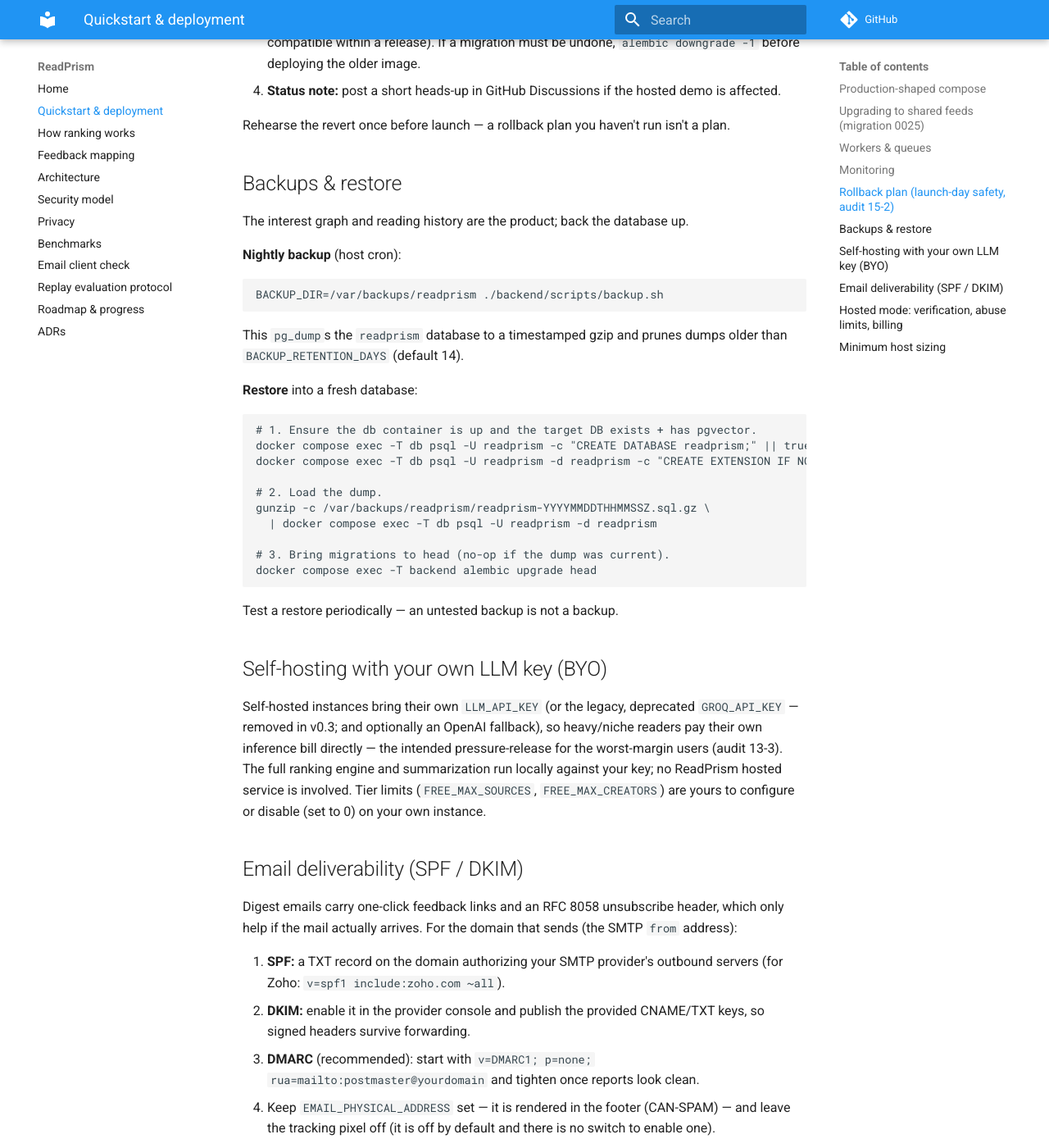
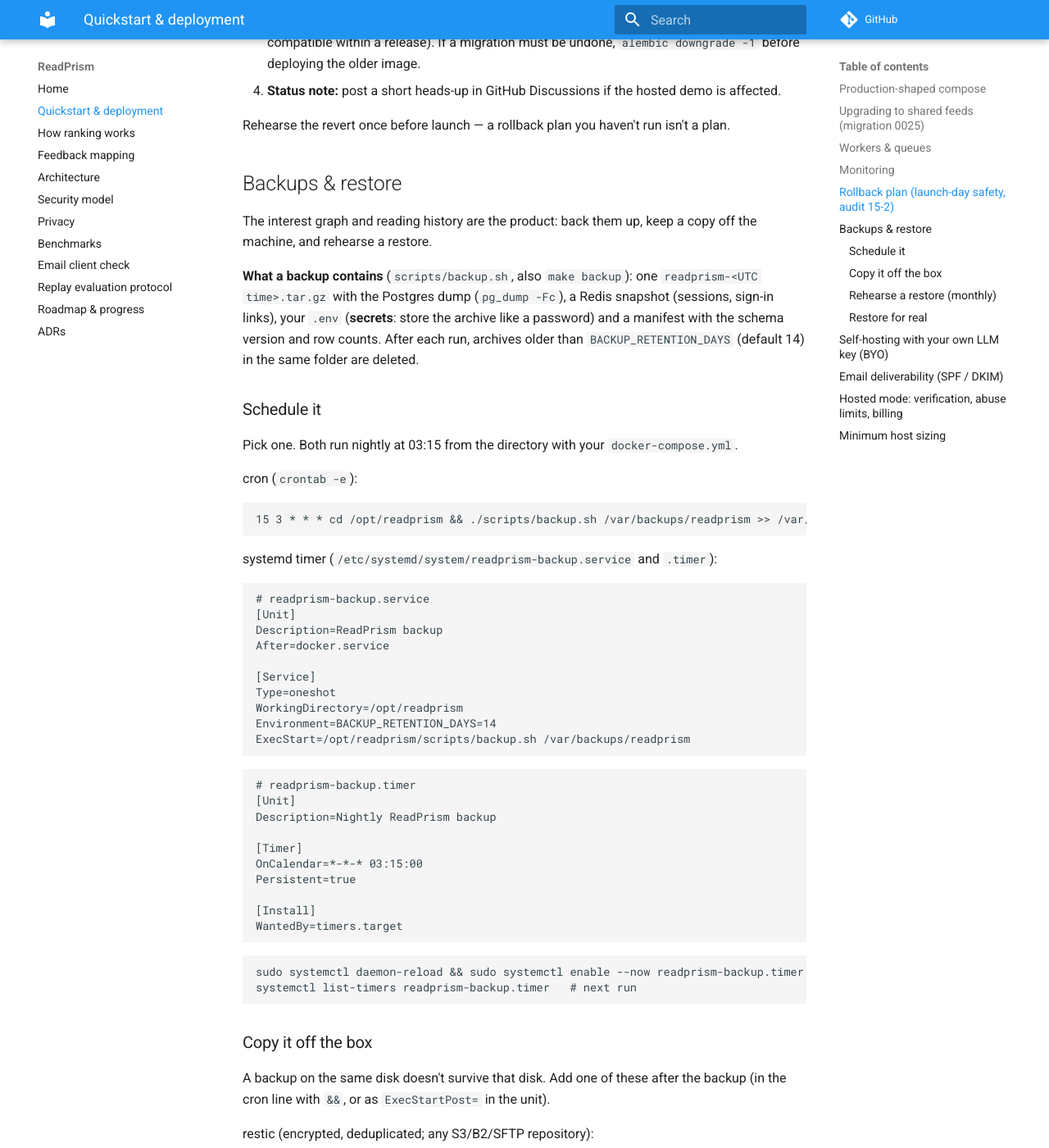
Before and after one commit to mohitmishra786/readprism, an MkDocs documentation site: the page built from docs/DEPLOYMENT.md, in a window 1280 px wide and 1400 px high, scrolled down 2009 px. Shown: the whole window at 82% size. Built offline with MkDocs 1.6.1 and Material for MkDocs 9.7.7, drawn with Linux system fonts in a browser that asks for light colours; comment, search, counter and statistics services are not loaded; some of the changed text lies outside the part shown.

Commit message:
[#209] Self-host: scheduled, off-box and rehearsed backups
There were two backup scripts: the documented backend/scripts/backup.sh
(SQL dump only) and the CI-tested scripts/backup.sh (dump + Redis + .env)
that make backup runs; the documented restore steps didn't fit either.

- scripts/backup.sh is the one backup: it now prunes archives older than
  BACKUP_RETENTION_DAYS (14) and records per-table row counts in the
  manifest. backend/scripts/backup.sh just calls it (old crontabs work).
- scripts/restore_drill.sh / make restore-drill: restores a backup into a
  throwaway database, checks every table's count against the manifest,
  drops it; live data untouched; exit 0 = restorable. CI's backup job runs
  it and checks live data is unchanged.
- docs/DEPLOYMENT.md: what a backup holds, copy-paste cron and systemd
  timer, off-box copies with restic and rclone (encrypted), the monthly
  drill, and the real restore.

Checked on a compose stack: backup, drill passes (6 tables), a tampered
manifest fails the drill (exit 1), a 49-day-old archive is pruned, and
the legacy path still backs up. Found while doing it: inside the drill's
read loop, docker compose exec swallowed the rest of the manifest; fixed
with </dev/null.

Co-Authored-By: Claude Opus 5.5 <noreply@anthropic.com>

````diff
--- a/docs/DEPLOYMENT.md
+++ b/docs/DEPLOYMENT.md
@@ -90,33 +90,105 @@ plan.
 
 ## Backups & restore
 
-The interest graph and reading history are the product; back the database up.
+The interest graph and reading history are the product: back them up, keep a
+copy off the machine, and rehearse a restore.
 
-**Nightly backup** (host cron):
+**What a backup contains** (`scripts/backup.sh`, also `make backup`): one
+`readprism-<UTC time>.tar.gz` with the Postgres dump (`pg_dump -Fc`), a Redis
+snapshot (sessions, sign-in links), your `.env` (**secrets**: store the
+archive like a password) and a manifest with the schema version and row
+counts. After each run, archives older than `BACKUP_RETENTION_DAYS` (default
+14) in the same folder are deleted.
+
+### Schedule it
+
+Pick one. Both run nightly at 03:15 from the directory with your
+`docker-compose.yml`.
+
+cron (`crontab -e`):
+
+```cron
+15 3 * * * cd /opt/readprism && ./scripts/backup.sh /var/backups/readprism >> /var/log/readprism-backup.log 2>&1
+```
+
+systemd timer (`/etc/systemd/system/readprism-backup.service` and `.timer`):
+
+```ini
+# readprism-backup.service
+[Unit]
+Description=ReadPrism backup
+After=docker.service
+
+[Service]
+Type=oneshot
+WorkingDirectory=/opt/readprism
+Environment=BACKUP_RETENTION_DAYS=14
+ExecStart=/opt/readprism/scripts/backup.sh /var/backups/readprism
+```
+
+```ini
+# readprism-backup.timer
+[Unit]
+Description=Nightly ReadPrism backup
+
+[Timer]
+OnCalendar=*-*-* 03:15:00
+Persistent=true
+
+[Install]
+WantedBy=timers.target
+```
 
 ```bash
-BACKUP_DIR=/var/backups/readprism ./backend/scripts/backup.sh
+sudo systemctl daemon-reload && sudo systemctl enable --now readprism-backup.timer
+systemctl list-timers readprism-backup.timer   # next run
 ```
 
-This `pg_dump`s the `readprism` database to a timestamped gzip and prunes dumps
-older than `BACKUP_RETENTION_DAYS` (default 14).
+### Copy it off the box
 
-**Restore** into a fresh database:
+A backup on the same disk doesn't survive that disk. Add one of these after
+the backup (in the cron line with `&&`, or as `ExecStartPost=` in the unit).
+
+restic (encrypted, deduplicated; any S3/B2/SFTP repository):
 
 ```bash
-# 1. Ensure the db container is up and the target DB exists + has pgvector.
-docker compose exec -T db psql -U readprism -c "CREATE DATABASE readprism;" || true
-docker compose exec -T db psql -U readprism -d readprism -c "CREATE EXTENSION IF NOT EXISTS vector;"
-
-# 2. Load the dump.
-gunzip -c /var/backups/readprism/readprism-YYYYMMDDTHHMMSSZ.sql.gz \
-  | docker compose exec -T db psql -U readprism -d readprism
-
-# 3. Bring migrations to head (no-op if the dump was current).
-docker compose exec -T backend alembic upgrade head
+export RESTIC_REPOSITORY=s3:s3.amazonaws.com/my-bucket/readprism RESTIC_PASSWORD_FILE=/root/.restic-pass
+restic backup /var/backups/readprism && restic forget --keep-daily 14 --keep-weekly 8 --prune
 ```
 
-Test a restore periodically — an untested backup is not a backup.
+rclone (plain copy to any configured remote; the archive holds secrets, so
+use an encrypted `crypt` remote):
+
+```bash
+rclone copy /var/backups/readprism remote-crypt:readprism-backups --max-age 48h
+```
+
+### Rehearse a restore (monthly)
+
+```bash
+make restore-drill                                     # newest backup in ./backups
+./scripts/restore_drill.sh /var/backups/readprism/readprism-<ts>.tar.gz
+```
+
+The drill restores the dump into a throwaway database
+(`readprism_restore_drill`), checks every table's row count against the
+backup's manifest, and drops it. Your live data is not touched; exit status
+0 means the backup restores. CI runs the same drill on every change to the
+backup scripts. To rehearse an off-box copy, download it first (`restic
+restore latest --target /tmp/rp`) and point the drill at the archive.
+
+### Restore for real
+
+**Destructive**: this replaces the live database and Redis data.
+
+```bash
+./scripts/restore.sh /var/backups/readprism/readprism-<ts>.tar.gz   # or: make restore FILE=...
+```
+
+It stops the API and workers, recreates the database from the dump, loads
+the Redis snapshot, and starts everything again; migrations then run on
+boot. The archive's `env` file holds the `.env` from backup time: compare it
+with yours if you are restoring onto a new machine.
 
 ## Self-hosting with your own LLM key (BYO)
 
````
Also changed, not shown: 5 other files.
